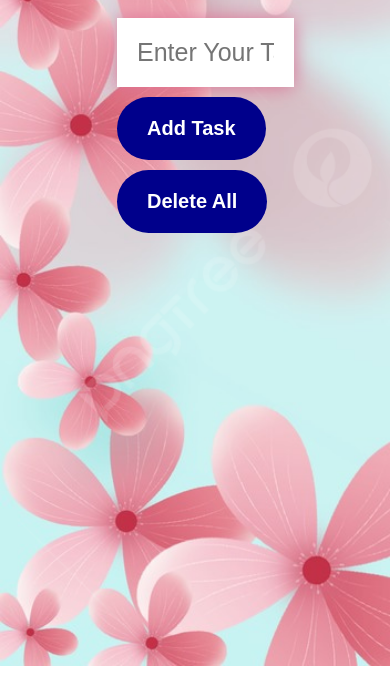
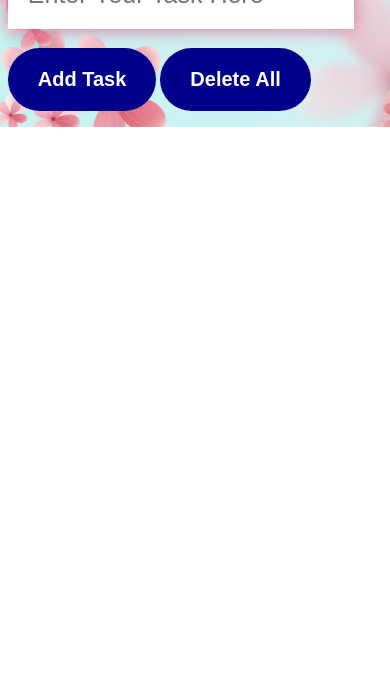
Before and after one commit to SajidNoorMuhammad/To-Do-App-By-Using-JavaScript, a plain HTML site: page index.html in a window 390 px wide. Shown: the part 165-844 px from the top of the page. Drawn offline with Linux system fonts and the light colour scheme.

Commit message:
Make responsive.

```diff
--- a/style.css
+++ b/style.css
@@ -102,6 +102,15 @@ li{
 
 @media only screen and (max-width: 600px){
     body{
-        height: 94.5vh;
+        height: auto;
+    }
+
+    .input{
+        width: 80%;
+    }
+
+    .contain{
+        margin-left: 2%;
+        margin-right: 0%;
     }
 }
```
